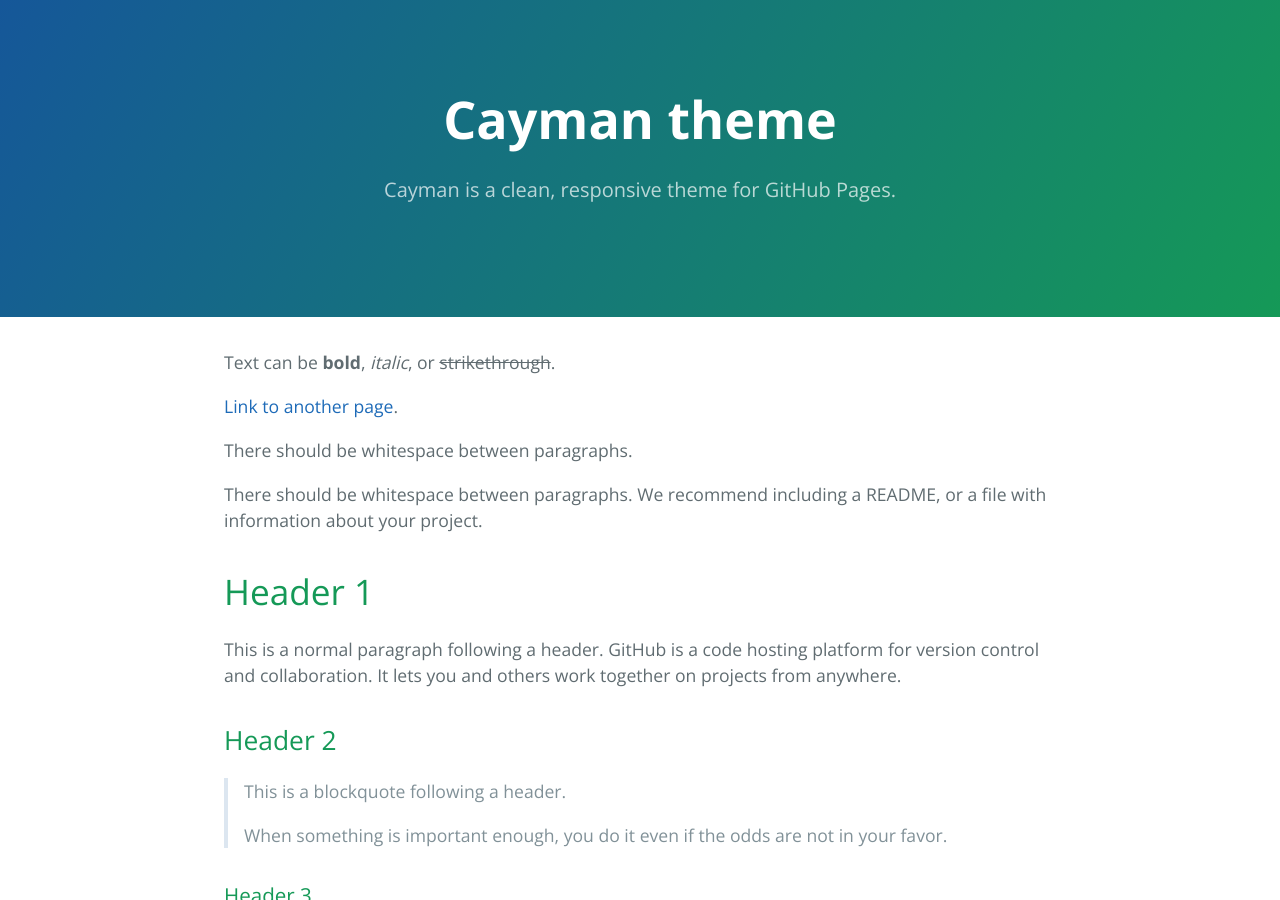
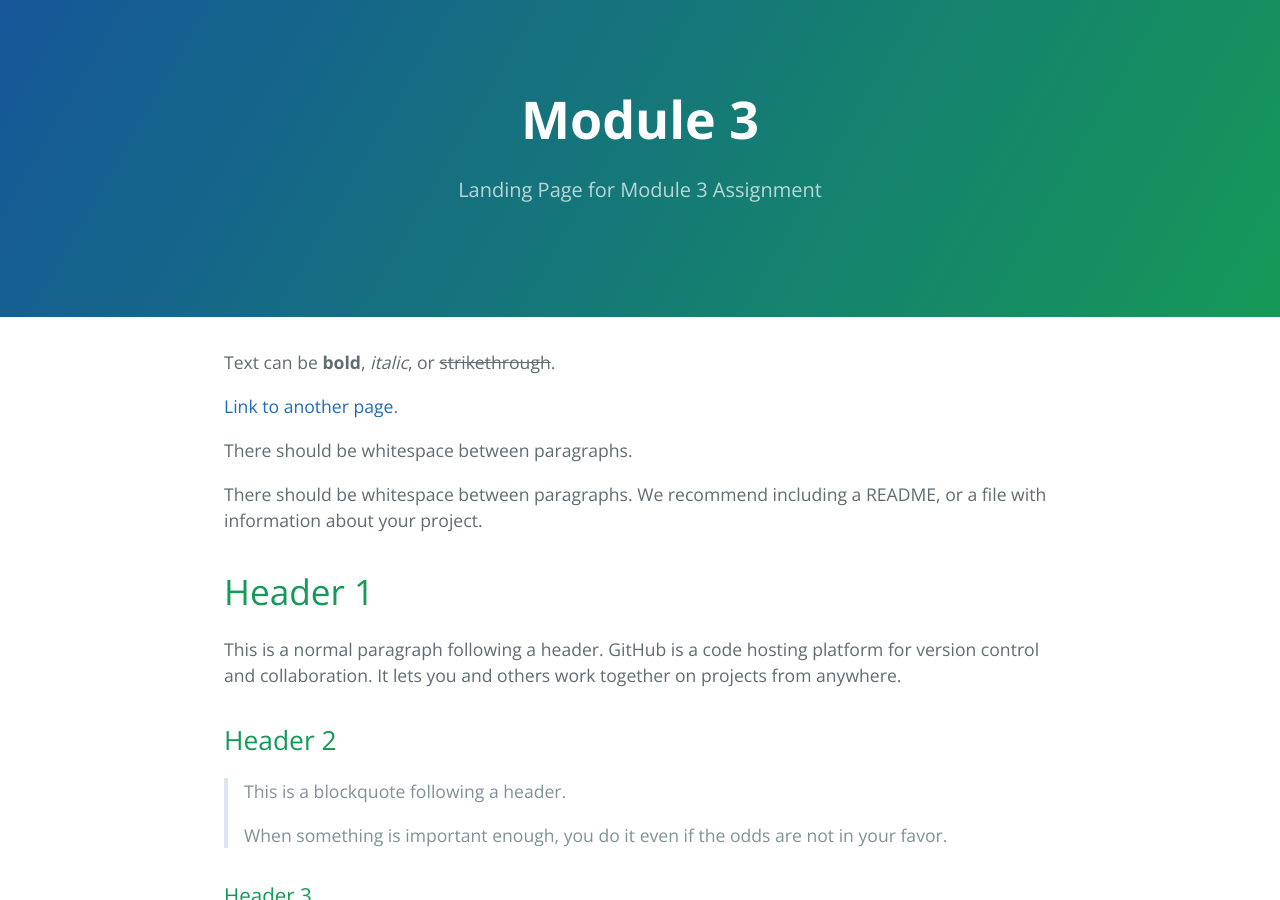
Before and after one commit to eengleman/eengleman.github.io, a Jekyll site: the page built from index.md, in a window 1280 px wide and 900 px high. Built offline with Jekyll 4.4.1, drawn with Linux system fonts in a browser that asks for light colours; our own code applies the rules of GitHub Pages for plain Markdown files.

Commit message:
Update index.md

```diff
--- a/index.md
+++ b/index.md
@@ -1,5 +1,6 @@
 ---
-layout: default
+title: Module 3
+description: Landing Page for Module 3 Assignment
 ---
 
 Text can be **bold**, _italic_, or ~~strikethrough~~.
```
